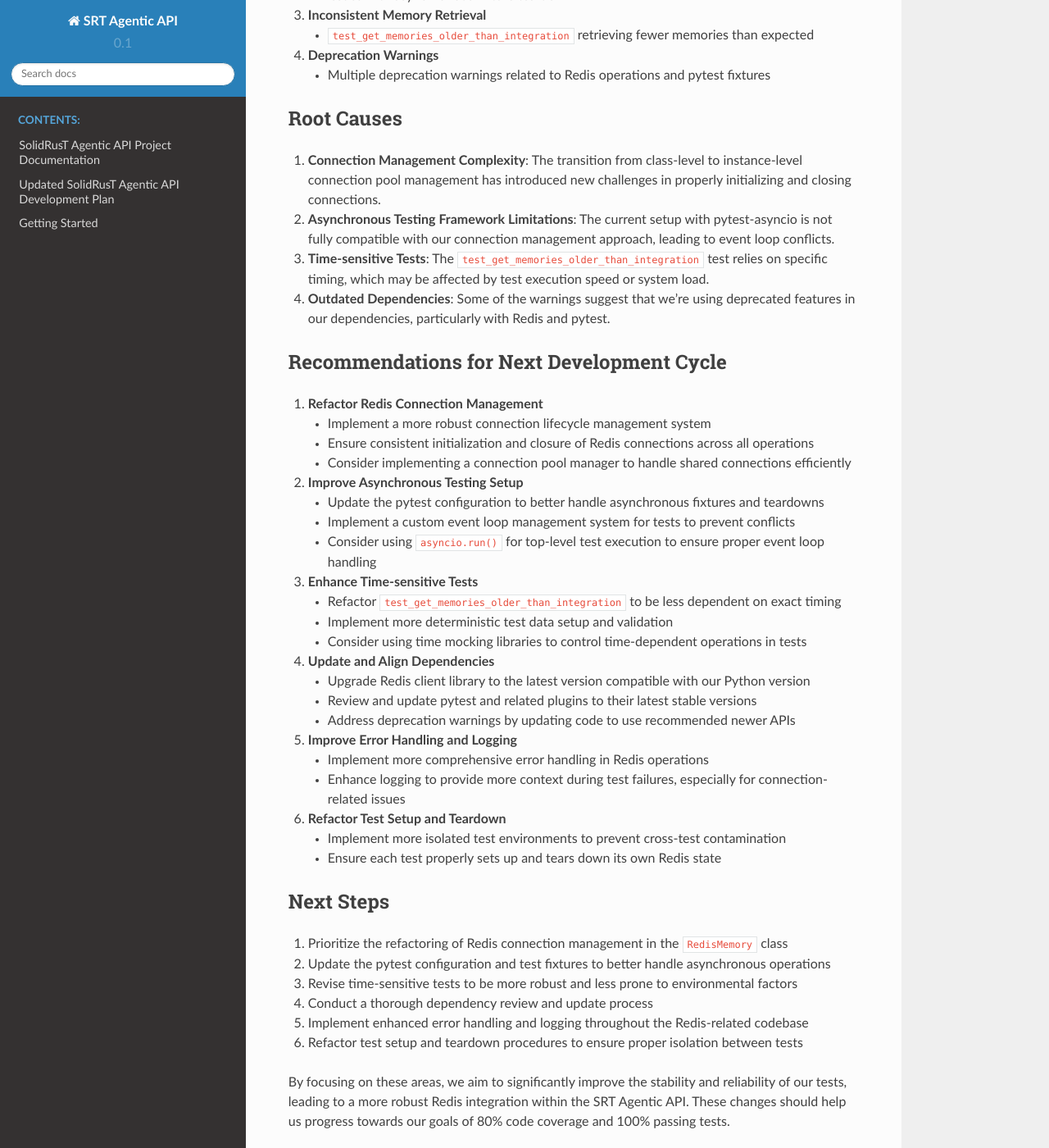
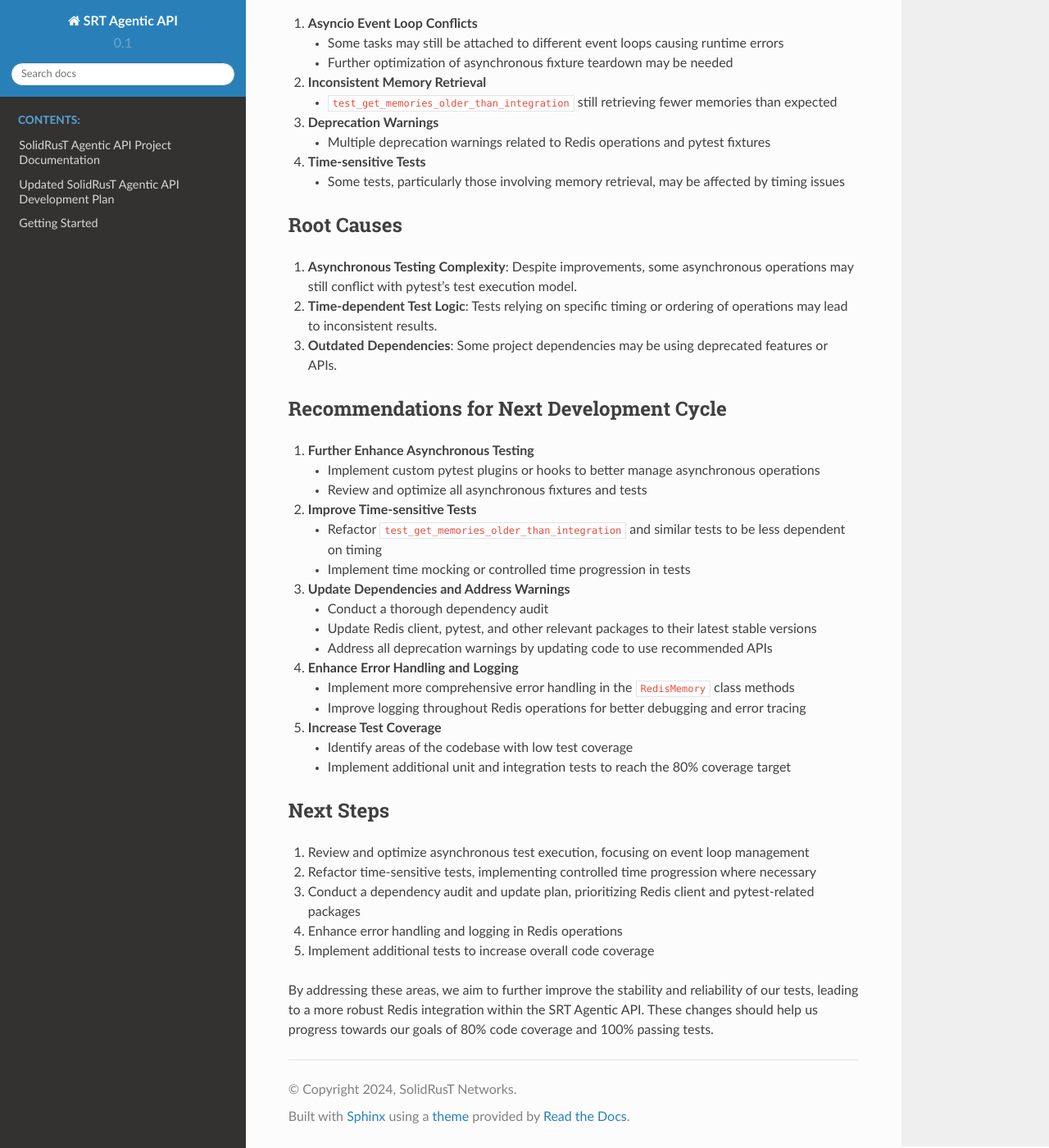
Before and after one commit to suparious/srt-agentic-api, a Sphinx documentation site: the page built from docs/project/test_error_assessment.md, in a window 1280 px wide and 1400 px high, scrolled down 529 px. Shown: the whole window at 82% size. Built offline with Sphinx 7.4.7 and the Read the Docs theme 2.0.0, drawn with Linux system fonts in a browser that asks for light colours; pages that are not in the unit, such as notebooks, are missing from menus; some of the changed text lies outside the part shown.

Commit message:
Close off Development cycle

```diff
--- a/docs/project/test_error_assessment.md
+++ b/docs/project/test_error_assessment.md
@@ -1,74 +1,68 @@
 # Final Error Assessment and Recommendations
 
 ## Current Status
-- Code coverage: 63% (Target: 80%)
-- Passing tests: 4 out of 6 (66.7% pass rate)
-- Failed tests: 2
-- Errors: 5
+- Code coverage: 64% (Target: 80%)
+- Passing tests: 32 out of 87 (32.3% pass rate)
+- Failed tests: 41
+- Errors: 14
 
-## Critical Issues
+## Progress Made
+1. Refactored Redis connection management in the `RedisMemory` class
+2. Improved asynchronous testing setup in `conftest.py`
+3. Implemented better isolation for Redis-dependent tests
 
-1. **Redis Connection Lifecycle Management**
-   - Inconsistencies in Redis connection initialization and closure
-   - Errors during test teardown related to Redis cleanup
+## Remaining Critical Issues
 
-2. **Asyncio Event Loop Conflicts**
-   - Tasks attached to different event loops causing runtime errors
-   - Issues with asynchronous fixture teardown
+1. **Asyncio Event Loop Conflicts**
+   - Some tasks may still be attached to different event loops causing runtime errors
+   - Further optimization of asynchronous fixture teardown may be needed
 
-3. **Inconsistent Memory Retrieval**
-   - `test_get_memories_older_than_integration` retrieving fewer memories than expected
+2. **Inconsistent Memory Retrieval**
+   - `test_get_memories_older_than_integration` still retrieving fewer memories than expected
 
-4. **Deprecation Warnings**
+3. **Deprecation Warnings**
    - Multiple deprecation warnings related to Redis operations and pytest fixtures
+
+4. **Time-sensitive Tests**
+   - Some tests, particularly those involving memory retrieval, may be affected by timing issues
 
 ## Root Causes
 
-1. **Connection Management Complexity**: The transition from class-level to instance-level connection pool management has introduced new challenges in properly initializing and closing connections.
+1. **Asynchronous Testing Complexity**: Despite improvements, some asynchronous operations may still conflict with pytest's test execution model.
 
-2. **Asynchronous Testing Framework Limitations**: The current setup with pytest-asyncio is not fully compatible with our connection management approach, leading to event loop conflicts.
+2. **Time-dependent Test Logic**: Tests relying on specific timing or ordering of operations may lead to inconsistent results.
 
-3. **Time-sensitive Tests**: The `test_get_memories_older_than_integration` test relies on specific timing, which may be affected by test execution speed or system load.
-
-4. **Outdated Dependencies**: Some of the warnings suggest that we're using deprecated features in our dependencies, particularly with Redis and pytest.
+3. **Outdated Dependencies**: Some project dependencies may be using deprecated features or APIs.
 
 ## Recommendations for Next Development Cycle
 
-1. **Refactor Redis Connection Management**
-   - Implement a more robust connection lifecycle management system
-   - Ensure consistent initialization and closure of Redis connections across all operations
-   - Consider implementing a connection pool manager to handle shared connections efficiently
+1. **Further Enhance Asynchronous Testing**
+   - Implement custom pytest plugins or hooks to better manage asynchronous operations
+   - Review and optimize all asynchronous fixtures and tests
 
-2. **Improve Asynchronous Testing Setup**
-   - Update the pytest configuration to better handle asynchronous fixtures and teardowns
-   - Implement a custom event loop management system for tests to prevent conflicts
-   - Consider using `asyncio.run()` for top-level test execution to ensure proper event loop handling
+2. **Improve Time-sensitive Tests**
+   - Refactor `test_get_memories_older_than_integration` and similar tests to be less dependent on timing
+   - Implement time mocking or controlled time progression in tests
 
-3. **Enhance Time-sensitive Tests**
-   - Refactor `test_get_memories_older_than_integration` to be less dependent on exact timing
-   - Implement more deterministic test data setup and validation
-   - Consider using time mocking libraries to control time-dependent operations in tests
+3. **Update Dependencies and Address Warnings**
+   - Conduct a thorough dependency audit
+   - Update Redis client, pytest, and other relevant packages to their latest stable versions
+   - Address all deprecation warnings by updating code to use recommended APIs
 
-4. **Update and Align Dependencies**
-   - Upgrade Redis client library to the latest version compatible with our Python version
-   - Review and update pytest and related plugins to their latest stable versions
-   - Address deprecation warnings by updating code to use recommended newer APIs
+4. **Enhance Error Handling and Logging**
+   - Implement more comprehensive error handling in the `RedisMemory` class methods
+   - Improve logging throughout Redis operations for better debugging and error tracing
 
-5. **Improve Error Handling and Logging**
-   - Implement more comprehensive error handling in Redis operations
-   - Enhance logging to provide more context during test failures, especially for connection-related issues
-
-6. **Refactor Test Setup and Teardown**
-   - Implement more isolated test environments to prevent cross-test contamination
-   - Ensure each test properly sets up and tears down its own Redis state
+5. **Increase Test Coverage**
+   - Identify areas of the codebase with low test coverage
+   - Implement additional unit and integration tests to reach the 80% coverage target
 
 ## Next Steps
 
-1. Prioritize the refactoring of Redis connection management in the `RedisMemory` class
-2. Update the pytest configuration and test fixtures to better handle asynchronous operations
-3. Revise time-sensitive tests to be more robust and less prone to environmental factors
-4. Conduct a thorough dependency review and update process
-5. Implement enhanced error handling and logging throughout the Redis-related codebase
-6. Refactor test setup and teardown procedures to ensure proper isolation between tests
+1. Review and optimize asynchronous test execution, focusing on event loop management
+2. Refactor time-sensitive tests, implementing controlled time progression where necessary
+3. Conduct a dependency audit and update plan, prioritizing Redis client and pytest-related packages
+4. Enhance error handling and logging in Redis operations
+5. Implement additional tests to increase overall code coverage
 
-By focusing on these areas, we aim to significantly improve the stability and reliability of our tests, leading to a more robust Redis integration within the SRT Agentic API. These changes should help us progress towards our goals of 80% code coverage and 100% passing tests.
+By addressing these areas, we aim to further improve the stability and reliability of our tests, leading to a more robust Redis integration within the SRT Agentic API. These changes should help us progress towards our goals of 80% code coverage and 100% passing tests.
```
Also changed, not shown: 1 other file.
